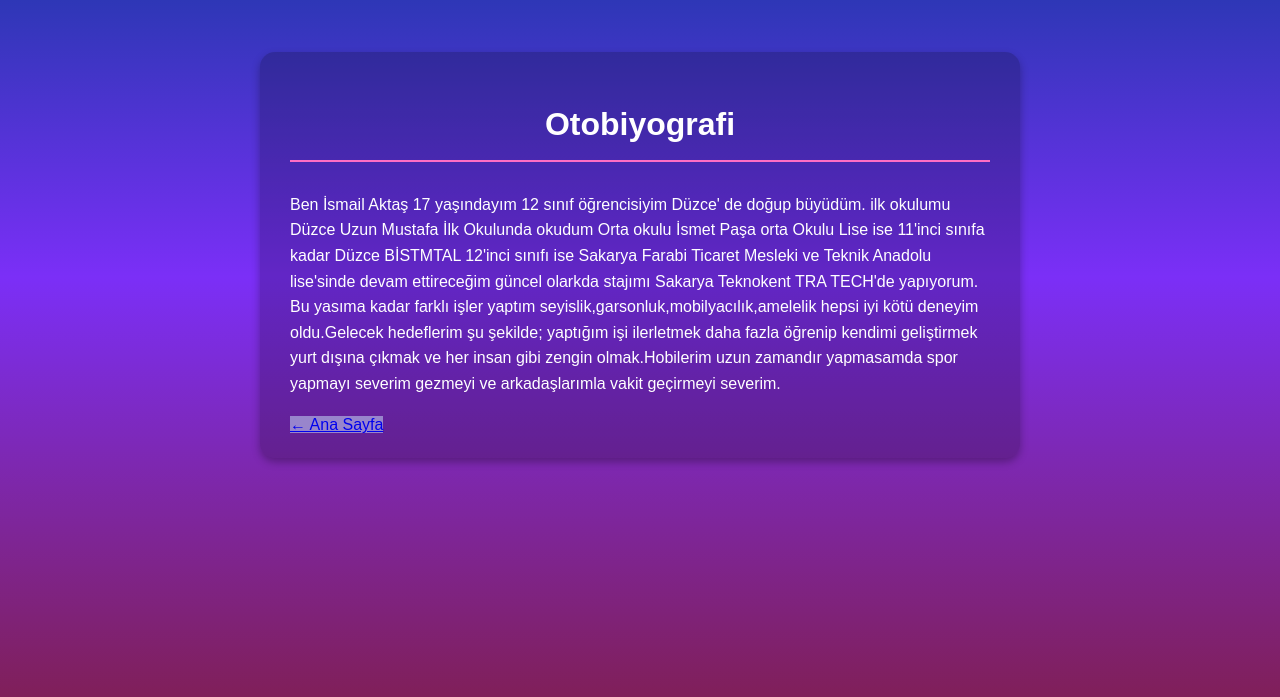
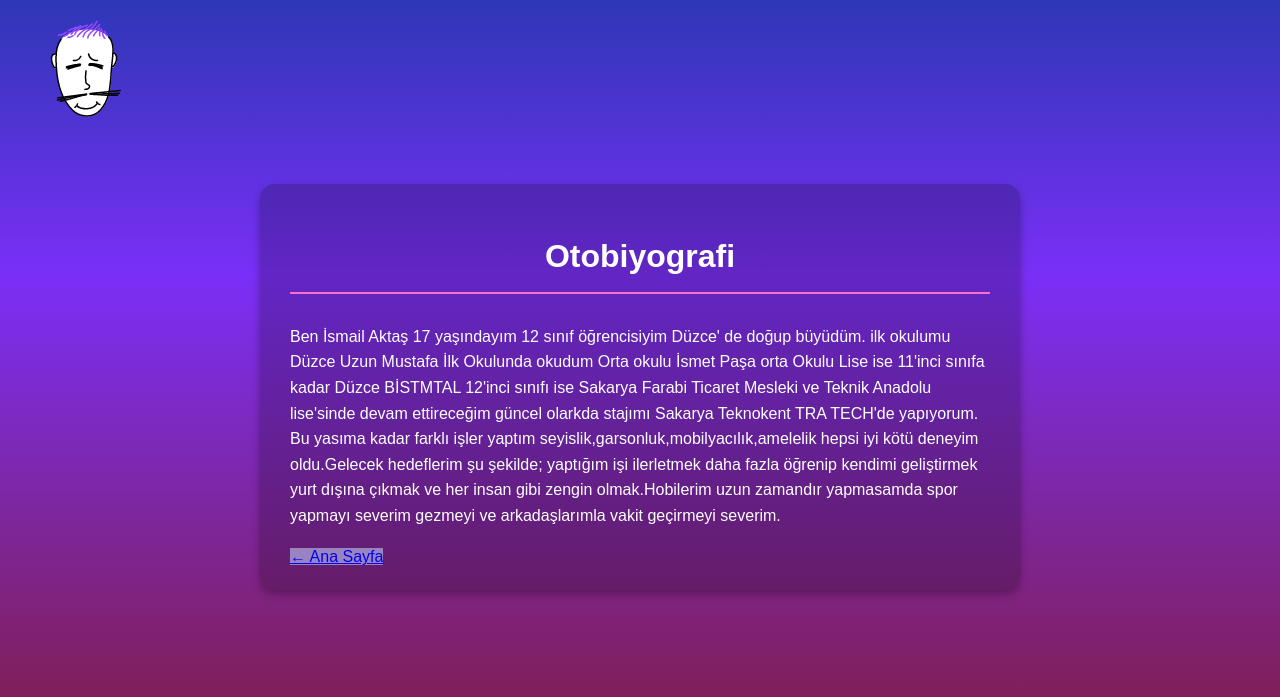
Before and after one commit to ismail264/ki-iselweb, a plain HTML site: page hakkımda.html in a window 1280 px wide. Shown: the part 143-840 px from the top of the page. Drawn offline with Linux system fonts and the light colour scheme.

Commit message:
Hakkımda sayfasına görsel eklendi (v2)

```diff
--- a/hakkımda.html
+++ b/hakkımda.html
@@ -24,7 +24,9 @@ document.getElementById('iletisim').addEventListener('click', () => {
 
 
 
-
+<div>
+  <img src="media/croodles-1755080242746.png" alt=" random">
+</div>
 
 </section>
 <section class="hakkimda">
```
